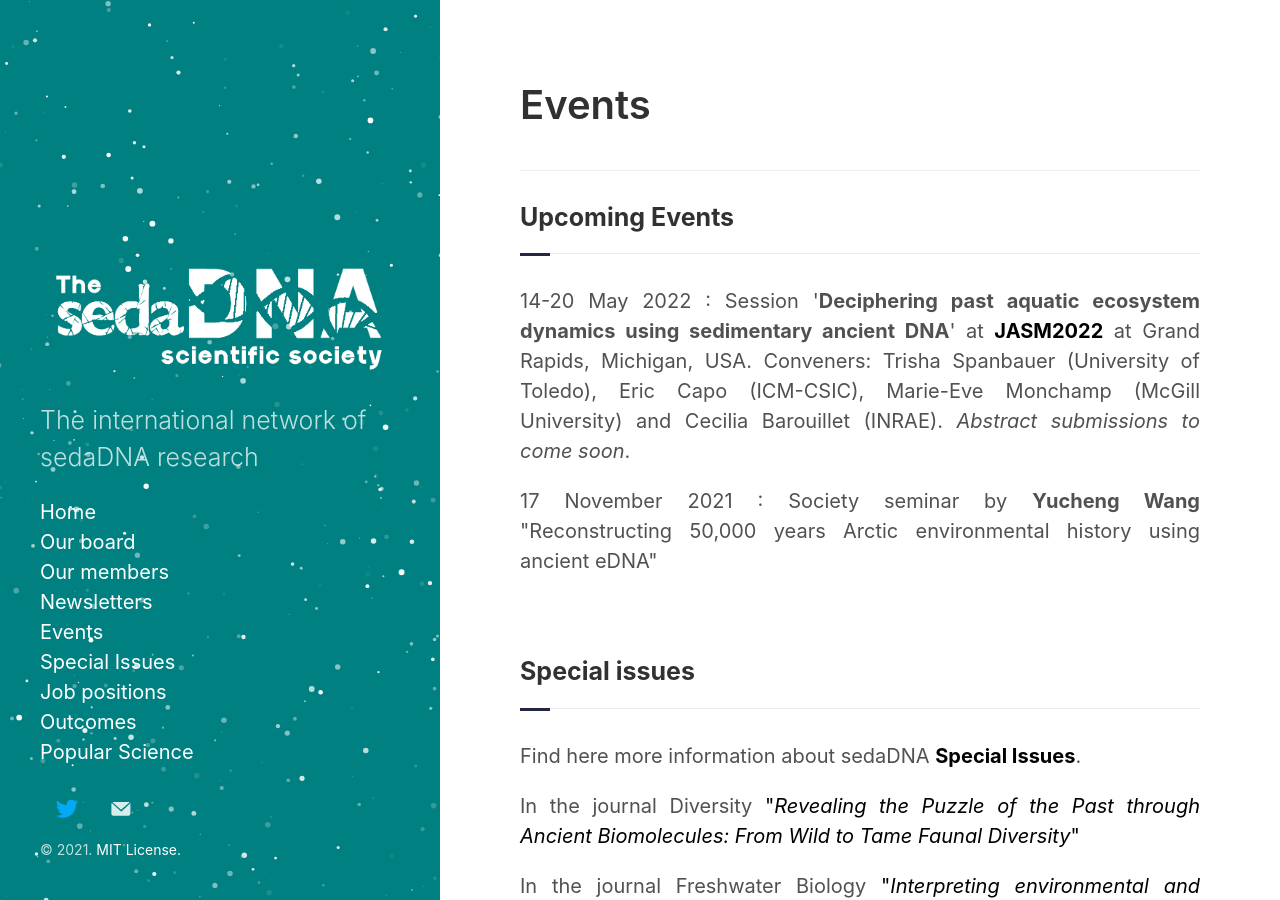
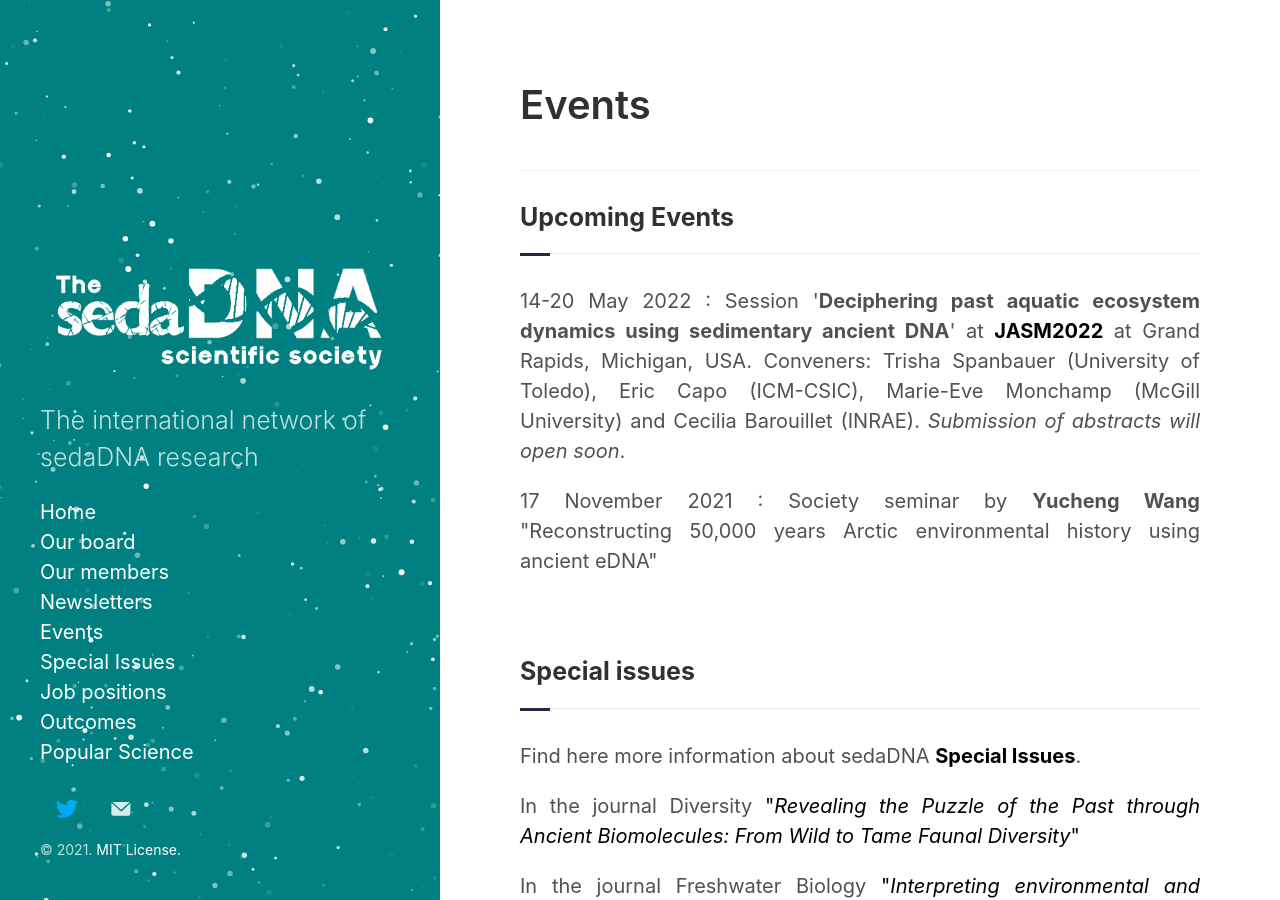
Before and after one commit to sedadna/sedadna.github.io, a Jekyll site: the page built from category/events.md, in a window 1280 px wide and 900 px high. Built offline with Jekyll 4.4.1, drawn with Linux system fonts in a browser that asks for light colours.

Commit message:
Update events.md

```diff
--- a/category/events.md
+++ b/category/events.md
@@ -7,7 +7,7 @@
 
 <div class="intro">
 <h3 class="section-title underline">Upcoming Events</h3>
-<p>14-20 May 2022 : Session '<b>Deciphering past aquatic ecosystem dynamics using sedimentary ancient DNA</b>' at  <a href="/category/si.html" target="_blank"><b>JASM2022</b></a> at Grand Rapids, Michigan, USA. Conveners: Trisha Spanbauer (University of Toledo), Eric Capo (ICM-CSIC), Marie-Eve Monchamp (McGill University) and Cecilia Barouillet (INRAE). <i>Abstract submissions to come soon</i>.</p>
+<p>14-20 May 2022 : Session '<b>Deciphering past aquatic ecosystem dynamics using sedimentary ancient DNA</b>' at  <a href="/category/si.html" target="_blank"><b>JASM2022</b></a> at Grand Rapids, Michigan, USA. Conveners: Trisha Spanbauer (University of Toledo), Eric Capo (ICM-CSIC), Marie-Eve Monchamp (McGill University) and Cecilia Barouillet (INRAE). <i>Submission of abstracts will open soon</i>.</p>
 <p>17 November 2021 : Society seminar by <b>Yucheng Wang</b> "Reconstructing 50,000 years Arctic environmental history using ancient eDNA"</p>
 <br>
 <h3 class="section-title underline">Special issues</h3>
```
